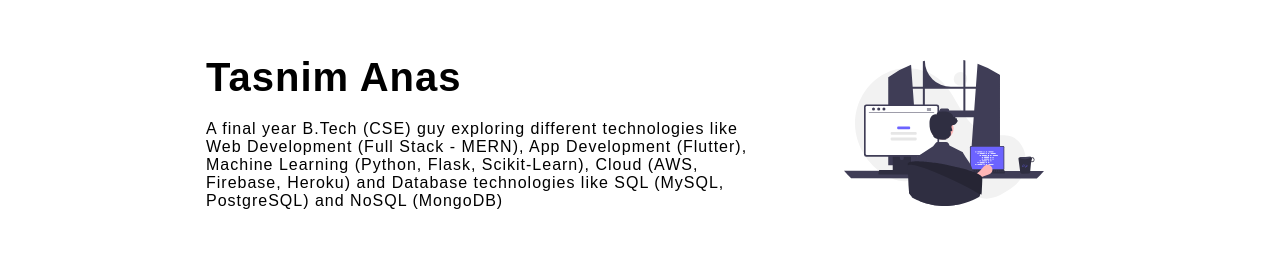
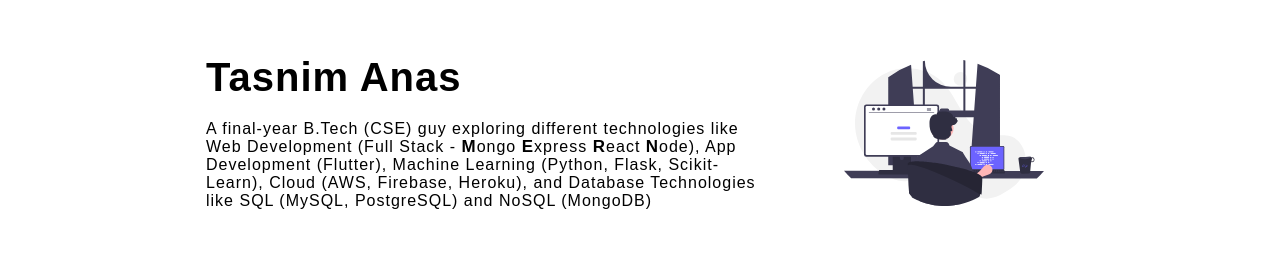
Before and after one commit to TasnimAnas/contentful-CMS, a React (Vite) app: page / in a window 1280 px wide. Shown: the top 260 px of the page. Built offline with nearby package versions, Linux system fonts and the light colour scheme; no server answers.

Commit message:
added menr

```diff
--- a/src/components/Hero/Hero.css
+++ b/src/components/Hero/Hero.css
@@ -29,6 +29,10 @@
   padding: 30px;
 }
 
+b {
+  font-size: 1.06rem;
+}
+
 @media screen and (max-width: 700px) {
   .heroImage {
     display: none;
--- a/src/components/Hero/Hero.jsx
+++ b/src/components/Hero/Hero.jsx
@@ -7,11 +7,12 @@ const Hero = () => {
         <div className="heroTexts">
           <h1>Tasnim Anas</h1>
           <p>
-            A final year B.Tech (CSE) guy exploring different technologies like
-            Web Development (Full Stack - MERN), App Development (Flutter),
-            Machine Learning (Python, Flask, Scikit-Learn), Cloud (AWS,
-            Firebase, Heroku) and Database technologies like SQL (MySQL,
-            PostgreSQL) and NoSQL (MongoDB)
+            A final-year B.Tech (CSE) guy exploring different technologies like
+            Web Development (Full Stack - <b>M</b>ongo <b>E</b>xpress<b> R</b>
+            eact <b>N</b>ode), App Development (Flutter), Machine Learning
+            (Python, Flask, Scikit-Learn), Cloud (AWS, Firebase, Heroku), and
+            Database Technologies like SQL (MySQL, PostgreSQL) and NoSQL
+            (MongoDB)
           </p>
         </div>
         <img src={heroImage} alt="heroImage" className="heroImage" />
```
